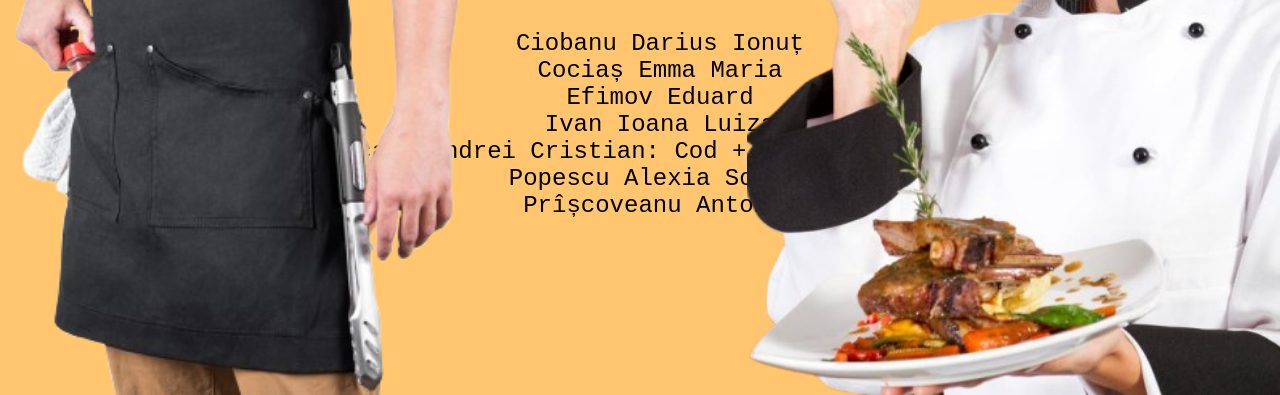
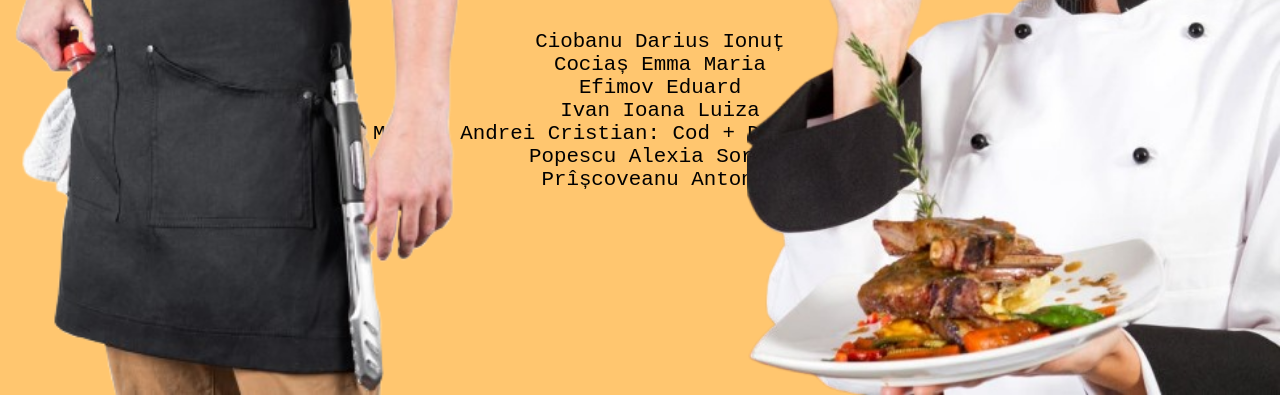
Before and after one commit to mocanuAndreiCristian/the-apron, a plain HTML site: page index.html in a window 1280 px wide. Shown: the part 405-800 px from the top of the page. Drawn offline with Linux system fonts and the light colour scheme.

Commit message:
Update style.css

```diff
--- a/style.css
+++ b/style.css
@@ -29,7 +29,7 @@ h1 {
 }
 
 #slide1 > ul {
-    font-size: 1.5em;
+    font-size: 1.3em;
     text-align: center;
 }
 
```
